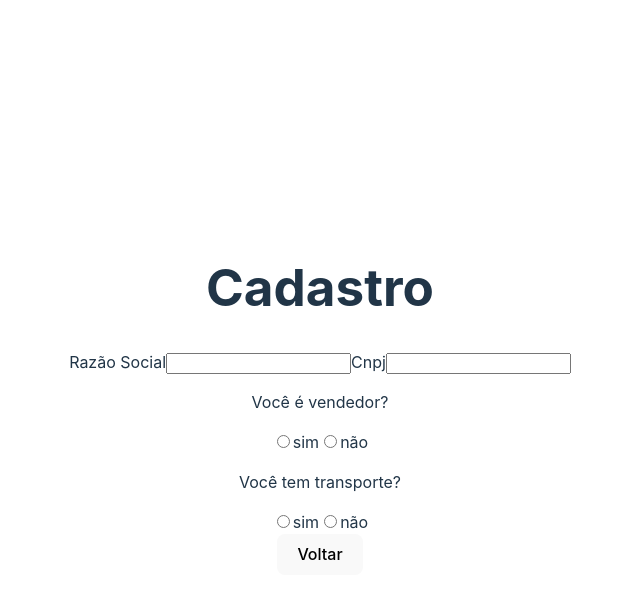
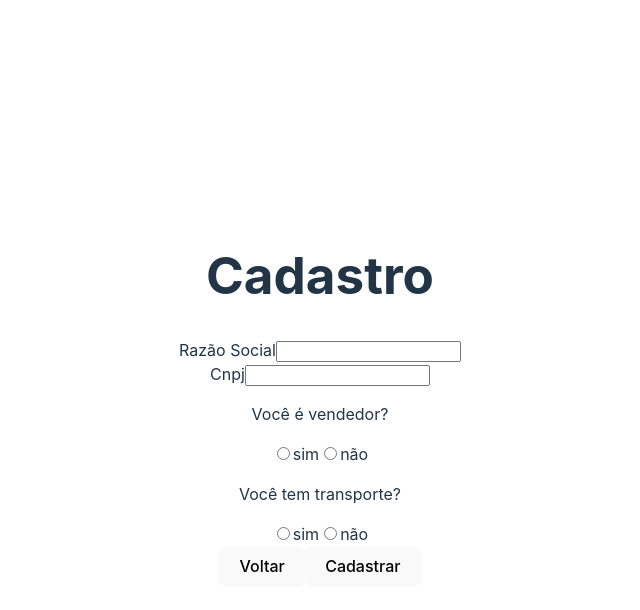
Before and after one commit to marcelaproencaeng/blue-recycling-ui, a React (Vite) app: page / in a window 1280 px wide. Both pictures are taken after typing "Sample", "Sample123" into the empty fields and a click on the button "Cadastra-se". Shown: the top 610 px of the page, without its empty margins (320-960 px from the left). Built offline with nearby package versions, Linux system fonts and the light colour scheme.

Commit message:
Adição no Formulário.jsx de um button para cadastro

```diff
--- a/src/Formulario.jsx
+++ b/src/Formulario.jsx
@@ -12,6 +12,7 @@ return (
     <form action="">
         <label htmlFor="razaoSocial">Razão Social</label>
         <input type="text"id="razaoSocial" />
+        <br />
         <label htmlFor="cnpj">Cnpj</label>
         <input type="text"id="cnpj"/>
         <p>Você é vendedor?</p>
@@ -31,6 +32,10 @@ return (
 
             Voltar
             </button>
+    <button id="Cadastrar" onClick={onClick}>
+
+            Cadastrar
+            </button>
     </div>
 )
 }
```
